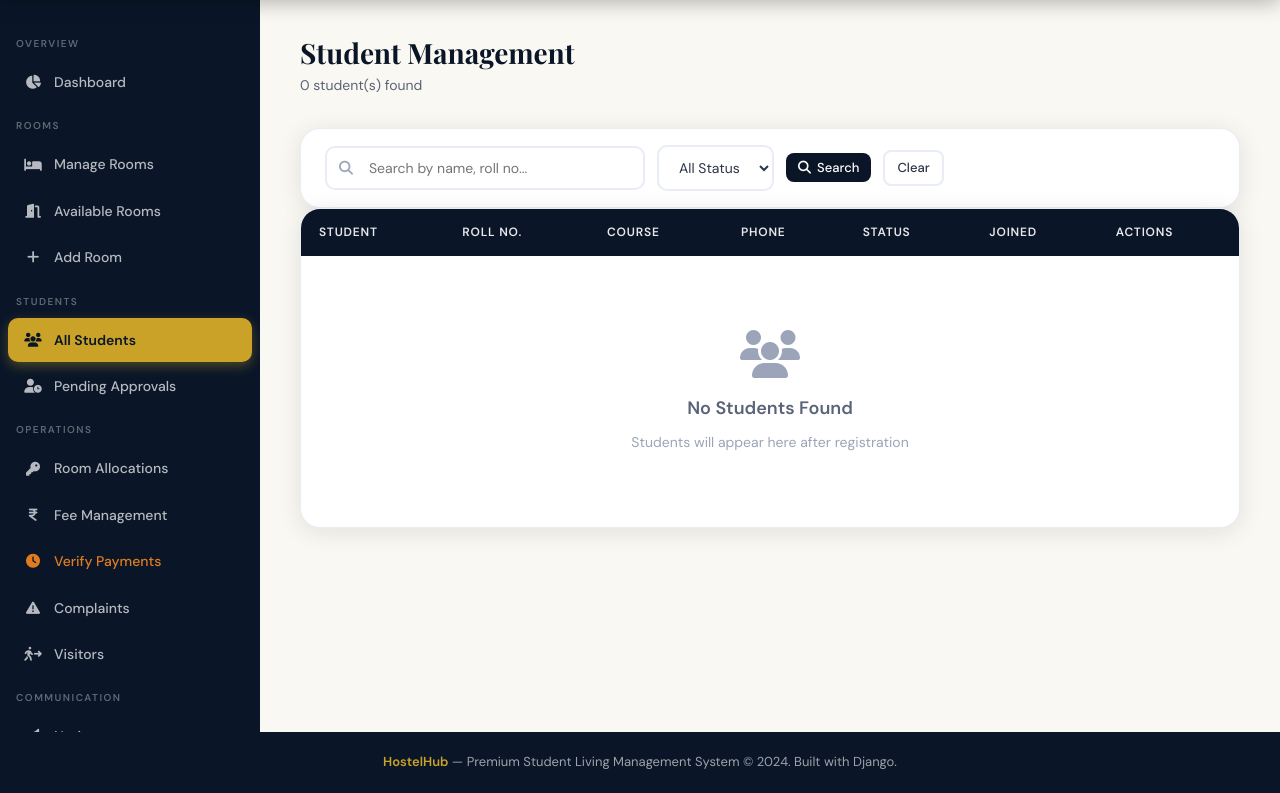
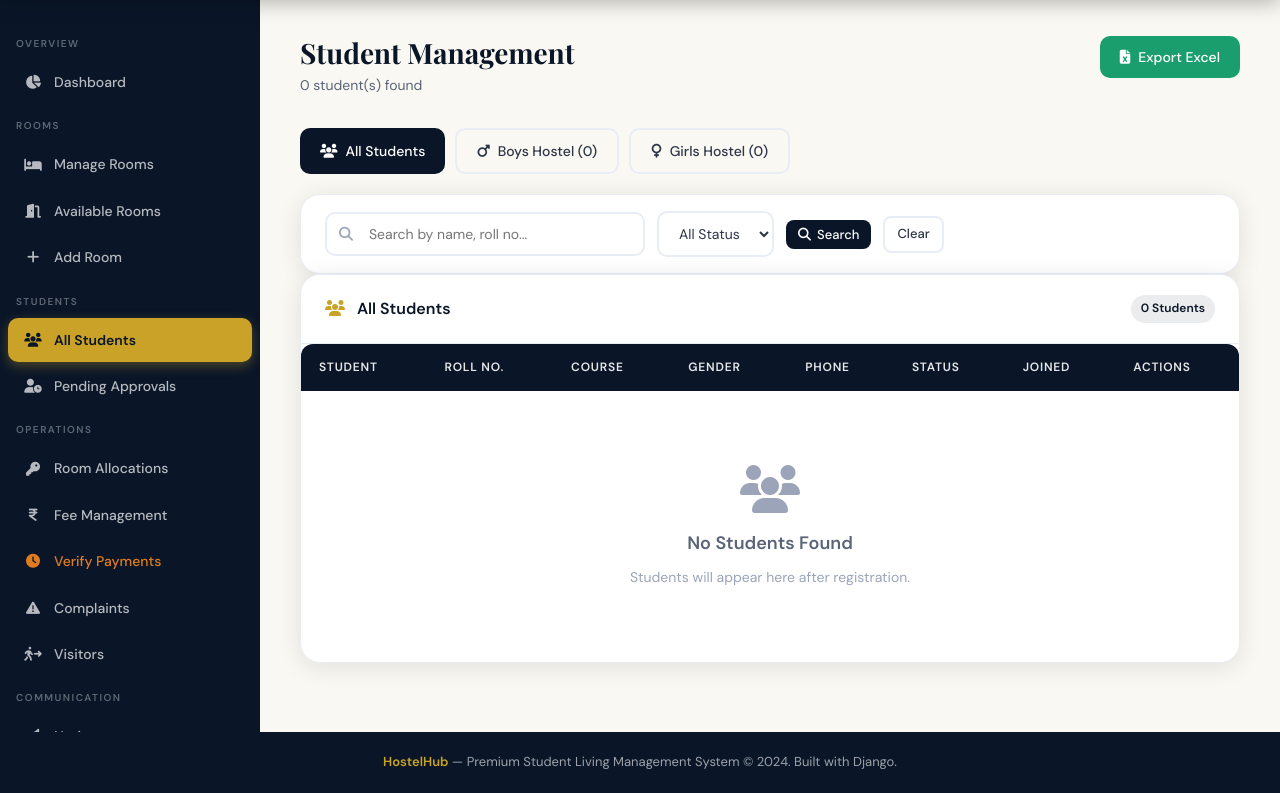
Before and after one commit to Lakkie123/hostlemanagement, a Django app: page /admin-panel/students/ in a window 1280 px wide. Shown: the part 68-861 px from the top of the page. Run offline with Django 4.2, Linux system fonts and the light colour scheme; the visitor is signed in with stand-in values (Sample User, id 1); data comes from the database, SQL or seed files in the repository.

Commit message:
all thing

```diff
--- a/hostel_app/templates/hostel_app/admin/students.html
+++ b/hostel_app/templates/hostel_app/admin/students.html
@@ -1,17 +1,41 @@
 {% extends 'hostel_app/admin/base_admin.html' %}
 {% block title %}Manage Students — HostelHub{% endblock %}
 {% block admin_content %}
-
 <div class="page-header fade-in">
     <div>
         <div class="page-title">Student Management</div>
         <div class="page-subtitle">{{ students|length }} student(s) found</div>
     </div>
+    <a href="{% url 'export_students' %}" class="btn btn-success">
+        <i class="fa-solid fa-file-excel"></i> Export Excel
+    </a>
 </div>
 
+<!-- Gender Filter Tabs -->
+<div style="display:flex;gap:10px;margin-bottom:20px;flex-wrap:wrap;" class="fade-in">
+    <a href="{% url 'manage_students' %}"
+       class="btn {% if not gender_filter %}btn-primary{% else %}btn-outline{% endif %}">
+        <i class="fa-solid fa-users"></i> All Students
+    </a>
+    <a href="{% url 'manage_students' %}?gender=M"
+       class="btn {% if gender_filter == 'M' %}btn-primary{% else %}btn-outline{% endif %}"
+       style="{% if gender_filter == 'M' %}background:#1a5fa8;color:white;border:none;{% endif %}">
+        <i class="fa-solid fa-mars"></i> Boys Hostel ({{ boys_count }})
+    </a>
+    <a href="{% url 'manage_students' %}?gender=F"
+       class="btn {% if gender_filter == 'F' %}btn-primary{% else %}btn-outline{% endif %}"
+       style="{% if gender_filter == 'F' %}background:#c2185b;color:white;border:none;{% endif %}">
+        <i class="fa-solid fa-venus"></i> Girls Hostel ({{ girls_count }})
+    </a>
+</div>
+
+<!-- Search + Status Filter -->
 <div class="card mb-20 fade-in fade-in-delay-1">
     <div class="card-body" style="padding:16px 24px;">
         <form method="get" style="display:flex;gap:12px;flex-wrap:wrap;align-items:center;">
+            {% if gender_filter %}
+            <input type="hidden" name="gender" value="{{ gender_filter }}">
+            {% endif %}
             <div class="search-box">
                 <i class="fa-solid fa-search search-icon"></i>
                 <input type="text" name="search" class="form-control" placeholder="Search by name, roll no..." value="{{ search }}">
@@ -28,18 +52,43 @@
     </div>
 </div>
 
+<!-- Students Table -->
 <div class="card fade-in fade-in-delay-2">
+    <div class="card-header">
+        <div class="card-title">
+            {% if gender_filter == 'M' %}
+            <i class="fa-solid fa-mars" style="color:#1a5fa8;margin-right:8px;"></i> Boys Hostel Students
+            {% elif gender_filter == 'F' %}
+            <i class="fa-solid fa-venus" style="color:#c2185b;margin-right:8px;"></i> Girls Hostel Students
+            {% else %}
+            <i class="fa-solid fa-users" style="color:var(--gold);margin-right:8px;"></i> All Students
+            {% endif %}
+        </div>
+        <div style="display:flex;gap:8px;">
+            <span class="badge badge-navy">{{ students|length }} Students</span>
+        </div>
+    </div>
     <div class="table-wrapper">
         <table>
             <thead>
-                <tr><th>Student</th><th>Roll No.</th><th>Course</th><th>Phone</th><th>Status</th><th>Joined</th><th>Actions</th></tr>
+                <tr>
+                    <th>Student</th>
+                    <th>Roll No.</th>
+                    <th>Course</th>
+                    <th>Gender</th>
+                    <th>Phone</th>
+                    <th>Status</th>
+                    <th>Joined</th>
+                    <th>Actions</th>
+                </tr>
             </thead>
             <tbody>
                 {% for student in students %}
                 <tr>
                     <td>
                         <div style="display:flex;align-items:center;gap:12px;">
-                            <div class="avatar" style="width:36px;height:36px;border-radius:10px;font-size:13px;">
+                            <div class="avatar" style="width:36px;height:36px;border-radius:10px;font-size:13px;
+                                {% if student.gender == 'F' %}background:#c2185b;{% else %}background:#1a5fa8;{% endif %}">
                                 {{ student.user.first_name|first|upper }}{{ student.user.last_name|first|upper }}
                             </div>
                             <div>
@@ -48,10 +97,27 @@
                             </div>
                         </div>
                     </td>
-                    <td><code style="background:var(--gray-100);padding:3px 8px;border-radius:6px;font-size:13px;">{{ student.roll_number }}</code></td>
+                    <td>
+                        <code style="background:var(--gray-100);padding:3px 8px;border-radius:6px;font-size:13px;">
+                            {{ student.roll_number }}
+                        </code>
+                    </td>
                     <td>
                         <div style="font-size:13px;">{{ student.course }}</div>
                         <div style="font-size:12px;color:var(--gray-400);">Year {{ student.year_of_study }}</div>
+                    </td>
+                    <td>
+                        {% if student.gender == 'F' %}
+                        <span class="badge" style="background:rgba(194,24,91,0.1);color:#c2185b;">
+                            <i class="fa-solid fa-venus"></i> Female
+                        </span>
+                        {% elif student.gender == 'M' %}
+                        <span class="badge" style="background:rgba(26,95,168,0.1);color:#1a5fa8;">
+                            <i class="fa-solid fa-mars"></i> Male
+                        </span>
+                        {% else %}
+                        <span class="badge badge-gray">Other</span>
+                        {% endif %}
                     </td>
                     <td style="font-size:13px;">{{ student.phone }}</td>
                     <td>
@@ -62,7 +128,9 @@
                     <td style="font-size:13px;color:var(--gray-600);">{{ student.created_at|date:"d M Y" }}</td>
                     <td>
                         <div style="display:flex;gap:8px;">
-                            <a href="{% url 'student_detail' student.pk %}" class="btn btn-outline btn-sm" data-tooltip="View Details"><i class="fa-solid fa-eye"></i></a>
+                            <a href="{% url 'student_detail' student.pk %}" class="btn btn-outline btn-sm" data-tooltip="View Details">
+                                <i class="fa-solid fa-eye"></i>
+                            </a>
                             {% if student.status == 'pending' %}
                             <a href="{% url 'approve_student' student.pk %}" class="btn btn-success btn-sm" data-tooltip="Approve">
                                 <i class="fa-solid fa-check"></i>
@@ -72,13 +140,20 @@
                     </td>
                 </tr>
                 {% empty %}
-                <tr><td colspan="7">
-                    <div class="empty-state">
-                        <i class="fa-solid fa-users"></i>
-                        <h3>No Students Found</h3>
-                        <p>Students will appear here after registration</p>
-                    </div>
-                </td></tr>
+                <tr>
+                    <td colspan="8">
+                        <div class="empty-state">
+                            <i class="fa-solid fa-users"></i>
+                            <h3>No Students Found</h3>
+                            <p>
+                                {% if gender_filter == 'M' %}No boys registered yet.
+                                {% elif gender_filter == 'F' %}No girls registered yet.
+                                {% else %}Students will appear here after registration.
+                                {% endif %}
+                            </p>
+                        </div>
+                    </td>
+                </tr>
                 {% endfor %}
             </tbody>
         </table>
--- a/hostel_app/urls.py
+++ b/hostel_app/urls.py
@@ -42,6 +42,7 @@
     path('admin-panel/visitors/', views.manage_visitors, name='manage_visitors'),
     path('admin-panel/fees/<int:pk>/verify/', views.verify_payment, name='verify_payment'),
     path('admin-panel/fees/pending/', views.pending_verifications, name='pending_verifications'),
+    path('admin-panel/students/export/', views.export_students, name='export_students'),
 
     #about and gallery
     path('about/', views.about, name='about'),
--- a/hostel_app/views.py
+++ b/hostel_app/views.py
@@ -11,6 +11,10 @@
 from .forms import (StudentRegistrationForm, LoginForm, RoomForm,
                     RoomAllocationForm, FeePaymentForm, ComplaintForm,
                     NoticeForm, VisitorForm, ProfileUpdateForm)
+import openpyxl
+from openpyxl.styles import Font, PatternFill, Alignment, Border, Side
+from openpyxl.utils import get_column_letter
+from django.http import HttpResponse
 
 
 def is_admin(user):
@@ -366,15 +370,17 @@
     rooms = Room.objects.filter(status='available').select_related('room_type')
     return render(request, 'hostel_app/admin/available_rooms.html', {'rooms': rooms})
 
-
 @login_required
 @user_passes_test(is_admin)
 def manage_students(request):
     students = StudentProfile.objects.select_related('user').all().order_by('-created_at')
     status_filter = request.GET.get('status', '')
+    gender_filter = request.GET.get('gender', '')
     search = request.GET.get('search', '')
     if status_filter:
         students = students.filter(status=status_filter)
+    if gender_filter:
+        students = students.filter(gender=gender_filter)
     if search:
         students = students.filter(
             Q(user__first_name__icontains=search) |
@@ -385,7 +391,10 @@
     return render(request, 'hostel_app/admin/students.html', {
         'students': students,
         'status_filter': status_filter,
+        'gender_filter': gender_filter,
         'search': search,
+        'boys_count': StudentProfile.objects.filter(gender='M').count(),
+        'girls_count': StudentProfile.objects.filter(gender='F').count(),
     })
 
 
@@ -628,3 +637,112 @@
 
 def gallery(request):
     return render(request, 'hostel_app/gallery.html')
+
+
+
+
+@login_required
+@user_passes_test(is_admin)
+def export_students(request):
+    wb = openpyxl.Workbook()
+
+    NAVY = "0A1628"
+    GOLD = "C9A227"
+    PINK = "C2185B"
+    BLUE = "1A5FA8"
+    WHITE = "FFFFFF"
+    LIGHT_BLUE = "E3F2FD"
+    LIGHT_PINK = "FCE4EC"
+    GRAY = "F4F6FA"
+
+    def make_border():
+        thin = Side(style='thin', color="E8ECF4")
+        return Border(left=thin, right=thin, top=thin, bottom=thin)
+
+    def style_header(cell, bg_color):
+        cell.font = Font(bold=True, color=WHITE, name='Arial', size=11)
+        cell.fill = PatternFill("solid", start_color=bg_color)
+        cell.alignment = Alignment(horizontal='center', vertical='center', wrap_text=True)
+        cell.border = make_border()
+
+    def style_data(cell, bg_color=None):
+        cell.font = Font(name='Arial', size=10)
+        cell.alignment = Alignment(vertical='center', wrap_text=True)
+        cell.border = make_border()
+        if bg_color:
+            cell.fill = PatternFill("solid", start_color=bg_color)
+
+    def write_sheet(ws, students, title, header_color, row_color):
+        ws.row_dimensions[1].height = 50
+        ws.row_dimensions[2].height = 35
+
+        ws.merge_cells('A1:K1')
+        tc = ws['A1']
+        tc.value = f"Government Polytechnic Dehradun — {title}"
+        tc.font = Font(bold=True, color=WHITE, name='Arial', size=14)
+        tc.fill = PatternFill("solid", start_color=NAVY)
+        tc.alignment = Alignment(horizontal='center', vertical='center')
+
+        headers = ['S.No', 'Full Name', 'Roll Number', 'Course', 'Year',
+                   'Gender', 'Phone', 'Guardian Name', 'Guardian Phone', 'Status', 'Joined']
+        widths = [6, 22, 15, 20, 6, 10, 14, 20, 14, 10, 14]
+
+        for col, (h, w) in enumerate(zip(headers, widths), 1):
+            cell = ws.cell(row=2, column=col, value=h)
+            style_header(cell, header_color)
+            ws.column_dimensions[get_column_letter(col)].width = w
+
+        for i, student in enumerate(students, 1):
+            row = i + 2
+            ws.row_dimensions[row].height = 22
+            bg = row_color if i % 2 == 0 else None
+            data = [
+                i,
+                student.user.get_full_name(),
+                student.roll_number,
+                student.course,
+                student.year_of_study,
+                student.get_gender_display(),
+                student.phone,
+                student.guardian_name,
+                student.guardian_phone,
+                student.get_status_display(),
+                student.created_at.strftime('%d %b %Y') if student.created_at else '',
+            ]
+            for col, value in enumerate(data, 1):
+                cell = ws.cell(row=row, column=col, value=value)
+                style_data(cell, bg)
+                if col == 1:
+                    cell.alignment = Alignment(horizontal='center', vertical='center')
+
+        total_row = len(students) + 3
+        ws.merge_cells(f'A{total_row}:K{total_row}')
+        sc = ws[f'A{total_row}']
+        sc.value = f'Total: {len(students)} Students'
+        sc.font = Font(bold=True, color=NAVY, name='Arial', size=11)
+        sc.fill = PatternFill("solid", start_color=GOLD)
+        sc.alignment = Alignment(horizontal='center', vertical='center')
+        ws.row_dimensions[total_row].height = 25
+
+    boys = list(StudentProfile.objects.filter(gender='M').select_related('user').order_by('roll_number'))
+    girls = list(StudentProfile.objects.filter(gender='F').select_related('user').order_by('roll_number'))
+    all_students = list(StudentProfile.objects.select_related('user').order_by('gender', 'roll_number'))
+
+    ws_all = wb.active
+    ws_all.title = "All Students"
+    write_sheet(ws_all, all_students, "All Students", NAVY, GRAY)
+
+    ws_boys = wb.create_sheet("Boys Hostel")
+    write_sheet(ws_boys, boys, "Boys Hostel", BLUE, LIGHT_BLUE)
+
+    ws_girls = wb.create_sheet("Girls Hostel")
+    write_sheet(ws_girls, girls, "Girls Hostel", PINK, LIGHT_PINK)
+
+    from datetime import date
+    filename = f"Students_{date.today().strftime('%d_%b_%Y')}.xlsx"
+    response = HttpResponse(
+        content_type='application/vnd.openxmlformats-officedocument.spreadsheetml.sheet'
+    )
+    response['Content-Disposition'] = f'attachment; filename="{filename}"'
+    wb.save(response)
+    return response
--- a/requirements.txt
+++ b/requirements.txt
@@ -4,3 +4,4 @@
 whitenoise
 dj-database-url
 psycopg2-binary
+openpyxl
```
